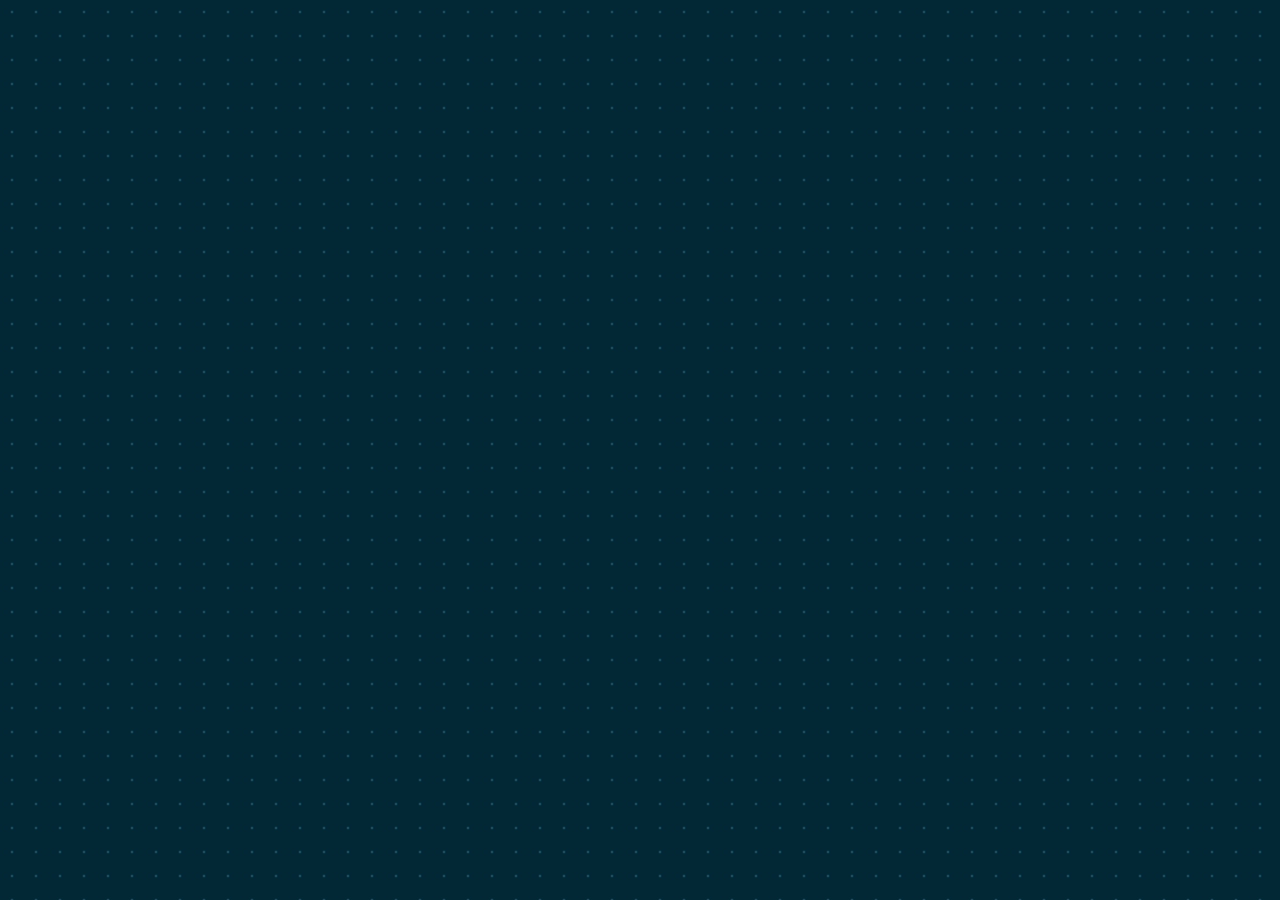
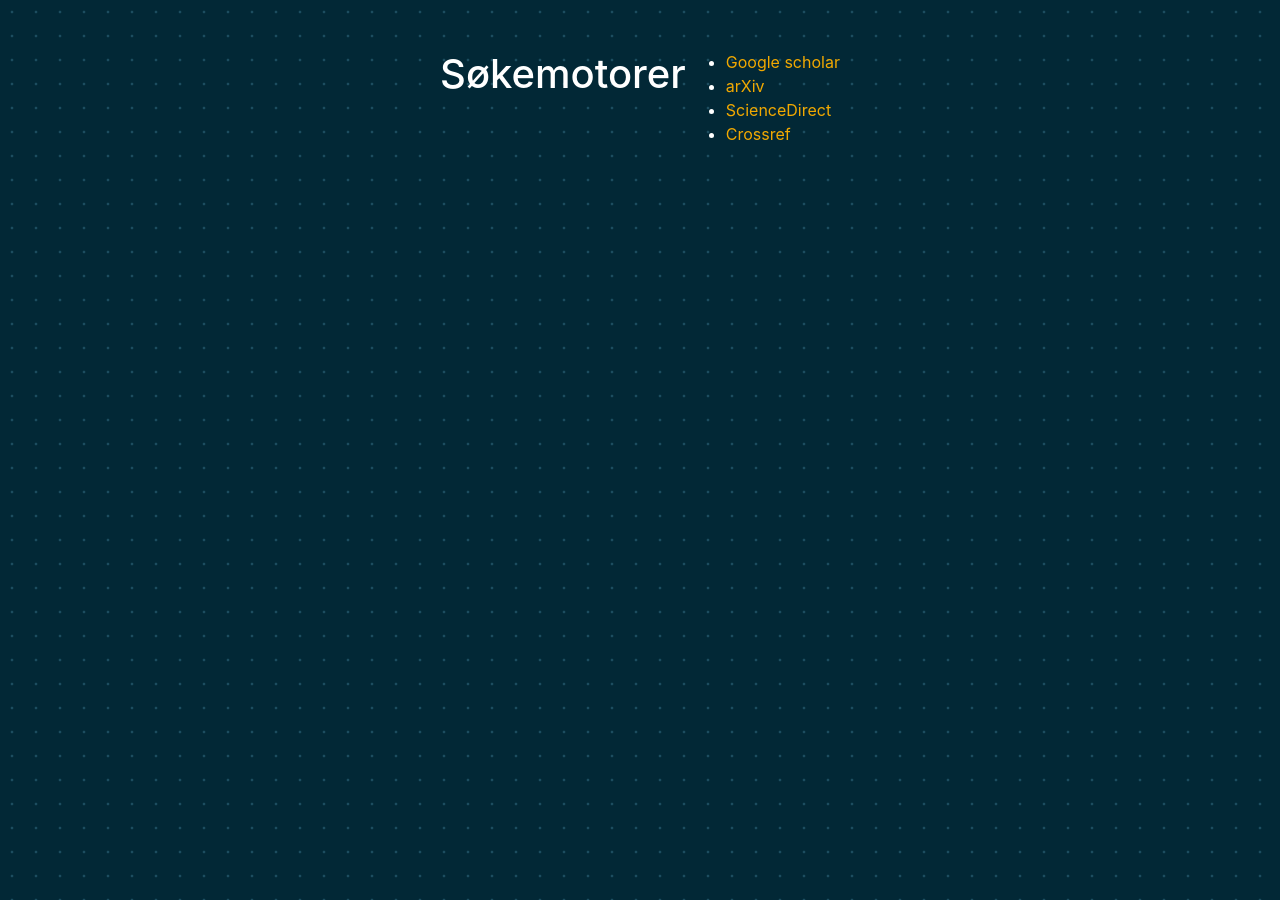
Before and after one commit to uit-econ/uit-econ.github.io, a Jekyll site: the page built from ressurser/Sookemotorer.md, in a window 1280 px wide. Built offline with Jekyll 4.4.1, drawn with Linux system fonts in a browser that asks for light colours; nearby versions of some CDN libraries; our own code applies the rules of GitHub Pages for plain Markdown files; library files that are not in the unit come from our copies.

Commit message:
Update Sookemotorer.md

```diff
--- a/ressurser/Sookemotorer.md
+++ b/ressurser/Sookemotorer.md
@@ -1 +1,8 @@
 {% include ressurser-css.html %}
+
+# Søkemotorer
+
+- [Google scholar]([https://www.kbnn.no/](https://scholar.google.com/)https://scholar.google.com/)
+- [arXiv](https://arxiv.org/)
+- [ScienceDirect](https://www.sciencedirect.com/)
+- [Crossref](https://www.crossref.org/)
```
